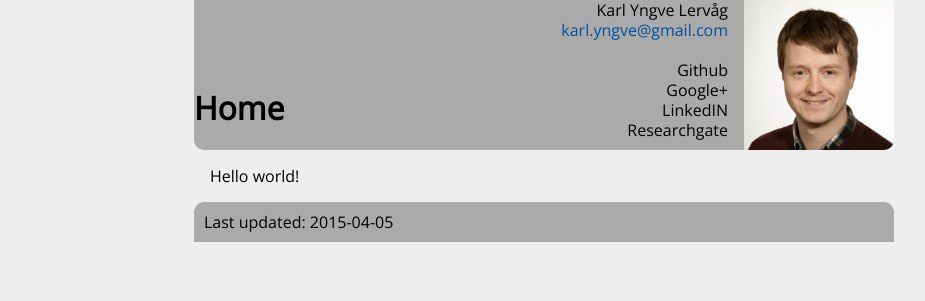
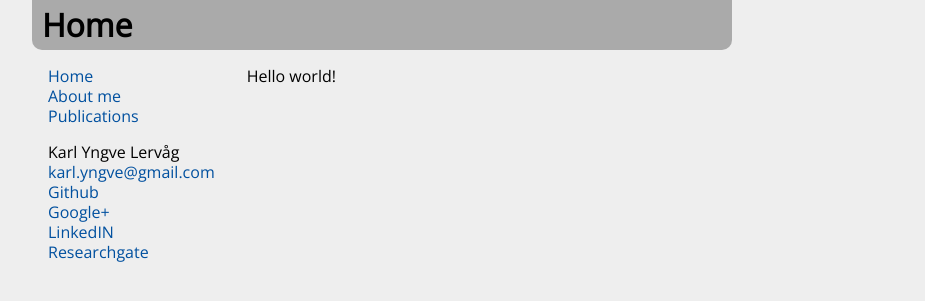
Before and after one commit to lervag/lervag.github.io, a Jekyll site: the page built from index.md, in a window 1280 px wide. Shown: the top 301 px of the page, without its empty margins (96-1021 px from the left). Built offline with Jekyll 4.4.1, drawn with Linux system fonts in a browser that asks for light colours; Markdown is read by kramdown in place of the engine named in the settings.

Commit message:
New iteration over page structure

```diff
--- a/_includes/footer.html
+++ b/_includes/footer.html
@@ -1,7 +1,4 @@
       </main>
-      <footer>
-        Last updated: 2015-04-05
-      </footer>
     </div>
   </body>
 </html>
--- a/_includes/header.html
+++ b/_includes/header.html
@@ -24,25 +24,25 @@
         <div id="title">
           <h1>{{ page.title }}</h1>
         </div>
-        <img id="profile" src="/pictures/profile.jpg" />
+      </header>
+      <nav>
+        <div id="site">
+          <a href="/">Home</a>
+          <a href="/aboutme">About me</a>
+          <a href="/publications">Publications</a>
+        </div>
+
         <div id="contact">
-          <div>
-            Karl Yngve Lervåg<br />
-            <a class="email"
-               href="mailto:karl.yngve+blog@gmail.com"
-               target="blank">karl.yngve@gmail.com</a><br /><br />
-            Github<br />
-            Google+<br />
-            LinkedIN<br />
-            Researchgate<br />
-          </div>
+          Karl Yngve Lervåg<br />
+          <a class="email"
+             href="mailto:karl.yngve+blog@gmail.com"
+             target="blank">karl.yngve@gmail.com</a>
+
+          <a href="https://github.com/lervag">Github</a>
+          <a href="https://plus.google.com/u/0/+KarlYngveLervåg">Google+</a>
+          <a href="http://no.linkedin.com/in/karlyngve">LinkedIN</a>
+          <a href="https://www.researchgate.net/profile/Karl_Yngve_Lervag">
+            Researchgate</a>
         </div>
-      </header>
-      <!-- <nav> -->
-      <!--   <ul> -->
-      <!--     <li><a href="#">Home</a></li> -->
-      <!--     <li><a href="#aboutme">About me</a></li> -->
-      <!--     <li><a href="#publications">Publications</a></li> -->
-      <!--   </ul> -->
-      <!-- </nav> -->
+      </nav>
       <main>
--- a/css/styles.css
+++ b/css/styles.css
@@ -19,8 +19,7 @@ body {
 }
 #container {
   max-width: 700px;
-  margin-left: auto;
-  margin-right: auto;
+  margin-left: 10%;
 }
 a                { color:#00509f; text-decoration:none;}
 a:visited        { color:#50509f}
@@ -36,122 +35,46 @@ p {
  * */
 header {
   background-color: #aaaaaa;
-  height: 150px;
+  padding: 5px 10px 5px 10px;
   -moz-border-radius:    0px 0px 10px 10px;
   -webkit-border-radius: 0px 0px 10px 10px;
   border-radius:         0px 0px 10px 10px;
 }
-header #title {
-  position: relative;
-  top: 100%;
-  transform: translateY(-100%);
+header h1 {
+  margin: 0;
+  padding: 0;
+}
+
+/*
+ * Menu
+ * */
+nav {
+  margin-left: 1em;
+  margin-right: 1em;
   float: left;
 }
-header #contact {
-  text-align: right;
-  float: right;
-  padding-right: 1em;
+nav a {
+  display: block;
 }
-header #profile {
-  float: right;
-  width: 150px;
-  -moz-border-radius:    0px 0px 10px 0px;
-  -webkit-border-radius: 0px 0px 10px 0px;
-  border-radius:         0px 0px 10px 0px;
+nav div {
+  margin-top: 1em;
 }
 
 /*
  * Main
  * */
 main {
+  float: left;
+  max-width: 500px;
 }
 
 /*
- * Footer
+ * Various
  * */
-footer {
-  background-color: #aaaaaa;
-  padding: 10px;
-  -moz-border-radius:    10px 10px 0px 0px;
-  -webkit-border-radius: 10px 10px 0px 0px;
-  border-radius:         10px 10px 0px 0px;
+img[alt=Profile] {
+  float: right;
+  width: 300px;
+  -moz-border-radius:    10px 10px 10px 10px;
+  -webkit-border-radius: 10px 10px 10px 10px;
+  border-radius:         10px 10px 10px 10px;
 }
-
-/*
- * Menu
- * */
-nav ul {
-  background-color:#eee;
-  margin: 0;
-  padding: 0;
-  list-style: none;
-  border-style: solid none solid none;
-  border-color: #888;
-  border-width: 1px;
-}
-nav ul li {
-  float: left;
-  padding: 10px 0 10px 0;
-  position: relative;
-}
-nav ul a {
-  color:#00509f;
-  float: left;
-  height: 25px;
-  padding: 0 25px;
-  text-transform: uppercase;
-  font: bold 12px/25px Arial, Helvetica;
-  text-decoration: none;
-}
-nav ul a:hover   { color:#111; }
-nav ul li:hover > ul { display: block; }
-
-/*
- * Sub-menu
- * */
-nav ul ul {
-  margin: 0;
-  padding: 0;
-  display: none;
-  position: absolute;
-  top: 45px;
-  left: 0;
-  z-index: 99999;
-  background-color:#eee;
-  border-style: none solid solid solid;
-  border-color: #888;
-  border-width: 1px;
-  -moz-border-radius: 0px 0px 5px 5px;
-  border-radius: 0px 0px 5px 5px;
-}
-nav ul ul li {
-  float: none;
-  margin: 0;
-  padding: 0;
-  display: block;
-}
-nav ul ul a {
-  padding: 1em;
-  height: auto;
-  line-height: 1;
-  display: block;
-  white-space: nowrap;
-  padding-left: 25px;
-  padding-right: 25px;
-  float: none;
-  text-transform: none;
-}
-nav ul ul li:last-child a {
-  -moz-border-radius: 0 0 5px 5px;
-  border-radius: 0 0 5px 5px;
-}
-nav ul ul a:hover { background: #aaa; }
-/* Clear floated elements */
-nav ul:after {
-  visibility: hidden;
-  display: block;
-  font-size: 0;
-  content: " ";
-  clear: both;
-  height: 0;
-}
```
